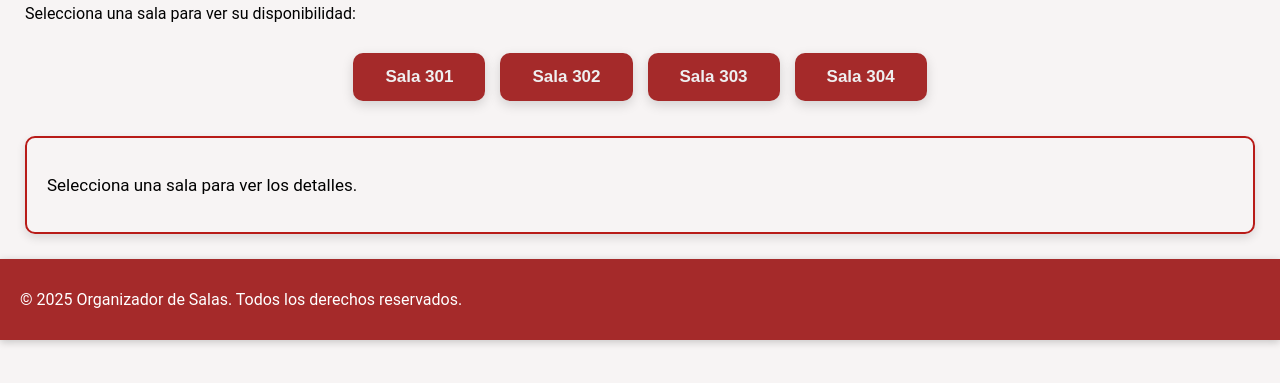
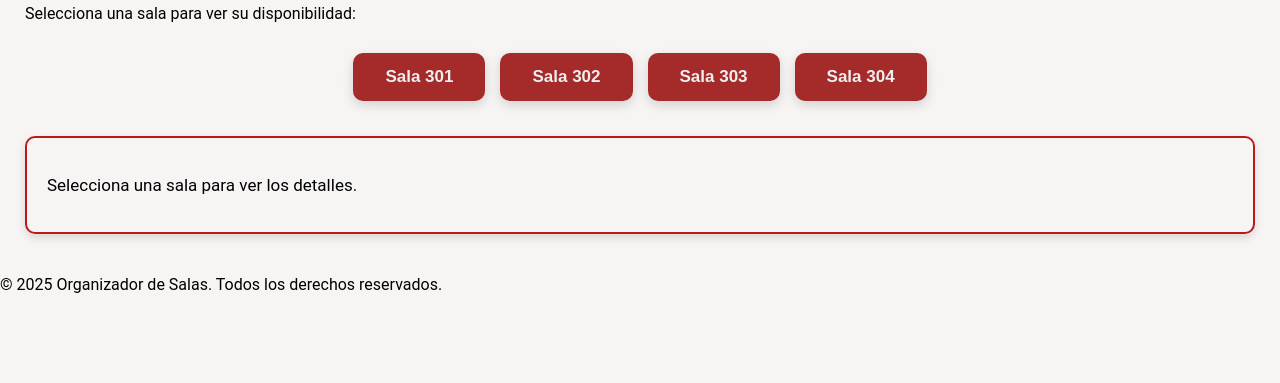
Before and after one commit to dqq0/-GDS, a website: page index.html in a window 1280 px wide. Shown: the part 173-556 px from the top of the page. Drawn offline with Linux system fonts and the light colour scheme.

Commit message:
Update style.css

```diff
--- a/style.css
+++ b/style.css
@@ -161,17 +161,6 @@ a:hover {
     font-size: 16px;
   }
 }
-.footer
-{
-    background-color: var(--color-primary);
-  color: rgb(255, 255, 255);
-  padding: 15px 20px;
-  display: flex;
-  justify-content: space-between;
-  align-items: center;
-  box-shadow: 0 2px 8px rgba(0, 0, 0, 0.2);
-
-}
 /* ============================
     ANIMACIONES
    ============================ */
```
